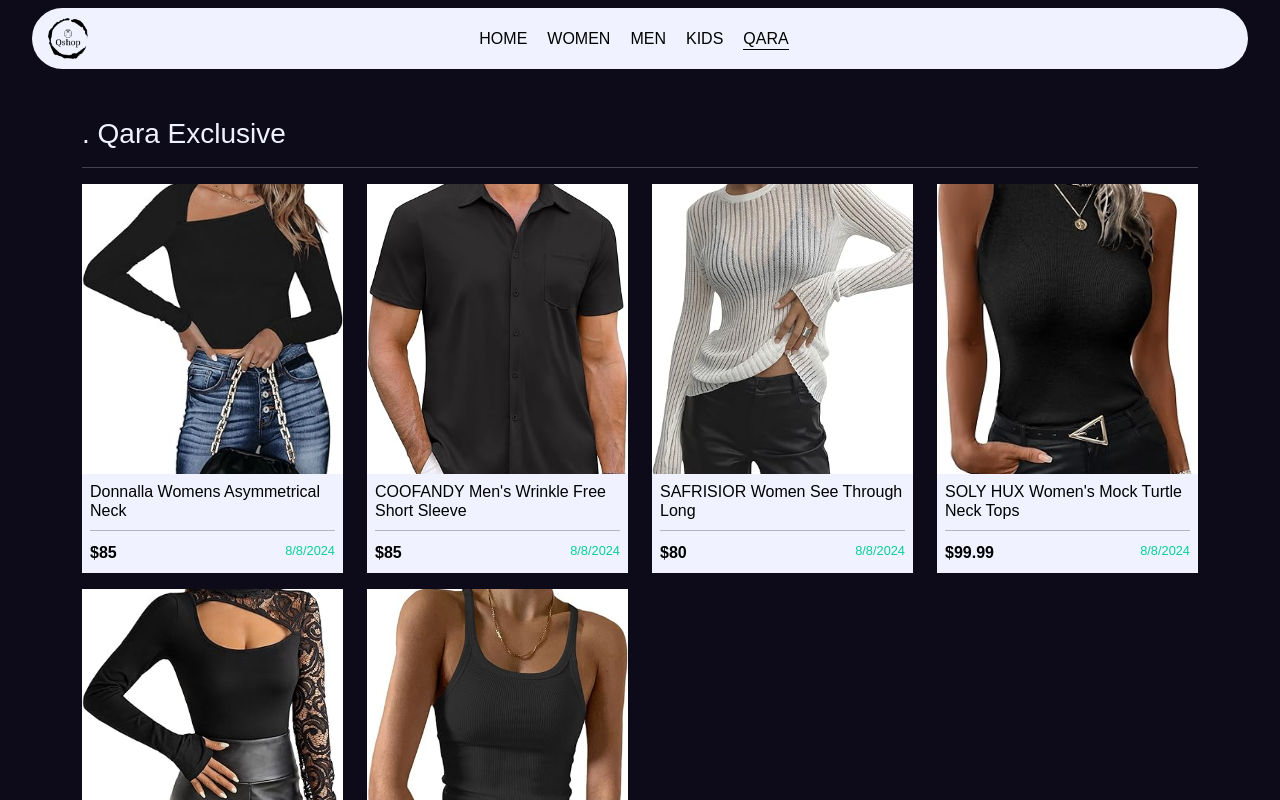
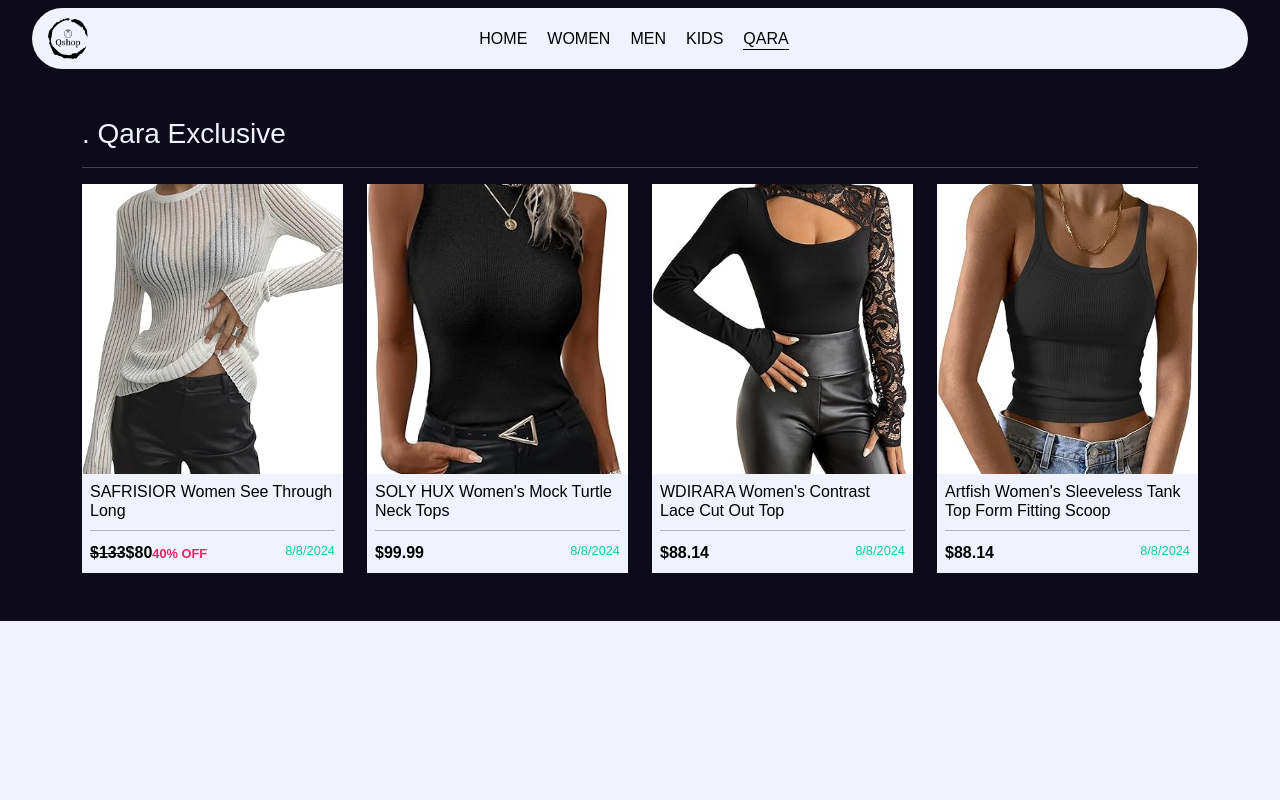
Before and after one commit to Kardarigan/Qshop, a React (Create React App) app: page /Qara in a window 1280 px wide. Shown: the top 800 px of the page. Built offline with nearby package versions, Linux system fonts and the light colour scheme; some icons are missing; a web font is replaced by a local one.

Commit message:
render old price and discount in con cards are done

```diff
--- a/src/comps/QaraProducts.jsx
+++ b/src/comps/QaraProducts.jsx
@@ -7,7 +7,7 @@
             <h3>. Qara Exclusive</h3>
             <hr />
             <div className="row gy-3">
-                <Products brand='Qara' />
+                <Products brand='Qara' slice={4} />
             </div>
         </section>
     );
--- a/src/comps/functions/Products.jsx
+++ b/src/comps/functions/Products.jsx
@@ -9,7 +9,7 @@
     function cardMap(targets) {
         return (
             targets.map((item, index) => (
-                <Card key={index} id={item.id} title={item.title} category={item.category} cover={item.cover} price={item.price} date={item.date} />
+                <Card key={index} id={item.id} title={item.title} category={item.category} cover={item.cover} price={item.price} oldPrice={item.oldPrice} date={item.date} />
             ))
         );
     }
```
